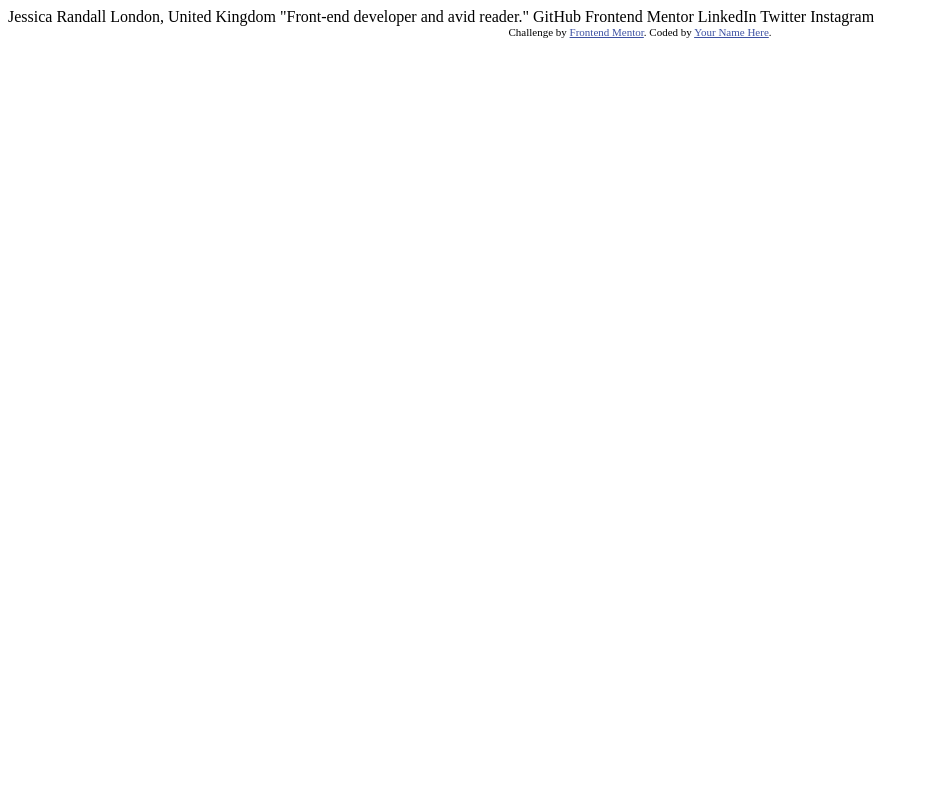
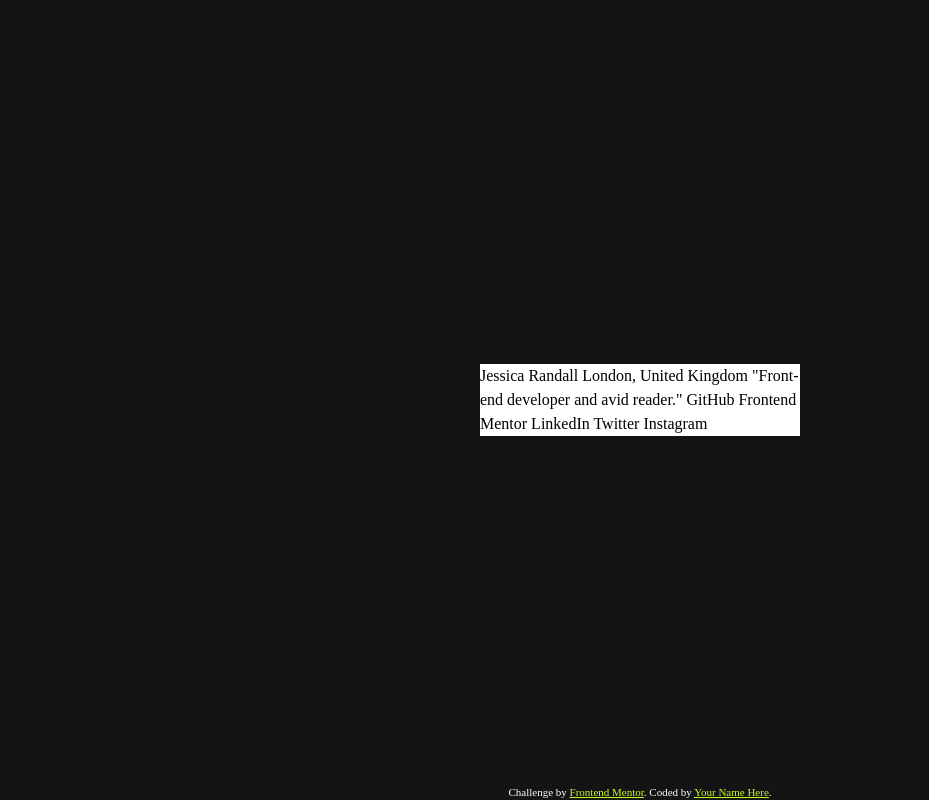
Before and after one commit to Joshk7/social-links-profile, a plain HTML site: page index.html in a window 1280 px wide. Shown: the whole page, without its empty margins (0-929 px from the left). Drawn offline with Linux system fonts and the light colour scheme.

Commit message:
created css file

```diff
--- a/index.html
+++ b/index.html
@@ -1,34 +1,36 @@
 <!DOCTYPE html>
 <html lang="en">
     <head>
-  <meta charset="UTF-8">
-  <meta name="viewport" content="width=device-width, initial-scale=1.0"> <!-- displays site properly based on user's device -->
+        <meta charset="UTF-8" />
+        <meta name="viewport" content="width=device-width, initial-scale=1.0" />
+        <!-- displays site properly based on user's device -->
 
-  <link rel="icon" type="image/png" sizes="32x32" href="./assets/images/favicon-32x32.png">
+        <link
+            rel="icon"
+            type="image/png"
+            sizes="32x32"
+            href="./assets/images/favicon-32x32.png"
+        />
 
         <title>Frontend Mentor | Social links profile</title>
-
-  <!-- Feel free to remove these styles or customise in your own stylesheet 👍 -->
-  <style>
-    .attribution { font-size: 11px; text-align: center; }
-    .attribution a { color: hsl(228, 45%, 44%); }
-  </style>
+        <link rel="stylesheet" href="styles.css" />
     </head>
     <body>
-
-  Jessica Randall
-  London, United Kingdom
-  "Front-end developer and avid reader."
-
-  GitHub
-  Frontend Mentor
-  LinkedIn
-  Twitter
-  Instagram
-
+        <main>
+            <article class="content">
+                Jessica Randall London, United Kingdom "Front-end developer and
+                avid reader." GitHub Frontend Mentor LinkedIn Twitter Instagram
+            </article>
+        </main>
+        <footer>
             <div class="attribution">
-    Challenge by <a href="https://www.frontendmentor.io?ref=challenge" target="_blank">Frontend Mentor</a>.
-    Coded by <a href="#">Your Name Here</a>.
+                Challenge by
+                <a
+                    href="https://www.frontendmentor.io?ref=challenge"
+                    target="_blank"
+                    >Frontend Mentor</a
+                >. Coded by <a href="#">Your Name Here</a>.
             </div>
+        </footer>
     </body>
 </html>
--- /dev/null
+++ b/styles.css
@@ -0,0 +1,92 @@
+@import url('https://fonts.googleapis.com/css2?family=Inter:ital,opsz,wght@0,14..32,100..900;1,14..32,100..900&display=swap');
+
+*,
+*::before,
+*::after {
+    box-sizing: border-box;
+}
+
+* {
+    margin: 0;
+}
+
+body {
+    line-height: 1.5;
+    -webkit-font-smoothing: antialiased;
+}
+
+img,
+picture,
+video,
+canvas,
+svg {
+    display: block;
+    max-width: 100%;
+}
+
+input,
+button,
+textarea,
+select {
+    font: inherit;
+}
+
+p,
+h1,
+h2,
+h3,
+h4,
+h5,
+h6 {
+    overflow-wrap: break-word;
+}
+
+p {
+    text-wrap: pretty;
+}
+h1,
+h2,
+h3,
+h4,
+h5,
+h6 {
+    text-wrap: balance;
+}
+
+:root {
+    --grey-900: hsl(0, 0%, 8%);
+    --grey-800: hsl(0, 0%, 12%);
+    --grey-700: hsl(0, 0%, 20%);
+    --green: hsl(75, 94%, 57%);
+    --white: hsl(0, 0%, 100%);
+    --Inter: Inter;
+}
+
+body {
+    background-color: var(--grey-900);
+    min-height: 100vh;
+    display: flex;
+    justify-content: center;
+    align-items: center;
+}
+
+.content {
+    max-width: 20rem;
+    background-color: var(--white);
+}
+
+footer {
+    position: fixed;
+    bottom: 0;
+    left: 0;
+    width: 100%;
+}
+
+.attribution {
+    color: var(--white);
+    font-size: 11px;
+    text-align: center;
+}
+.attribution a {
+    color: var(--green);
+}
```
Lines whose indentation alone changed are shown as unchanged.
